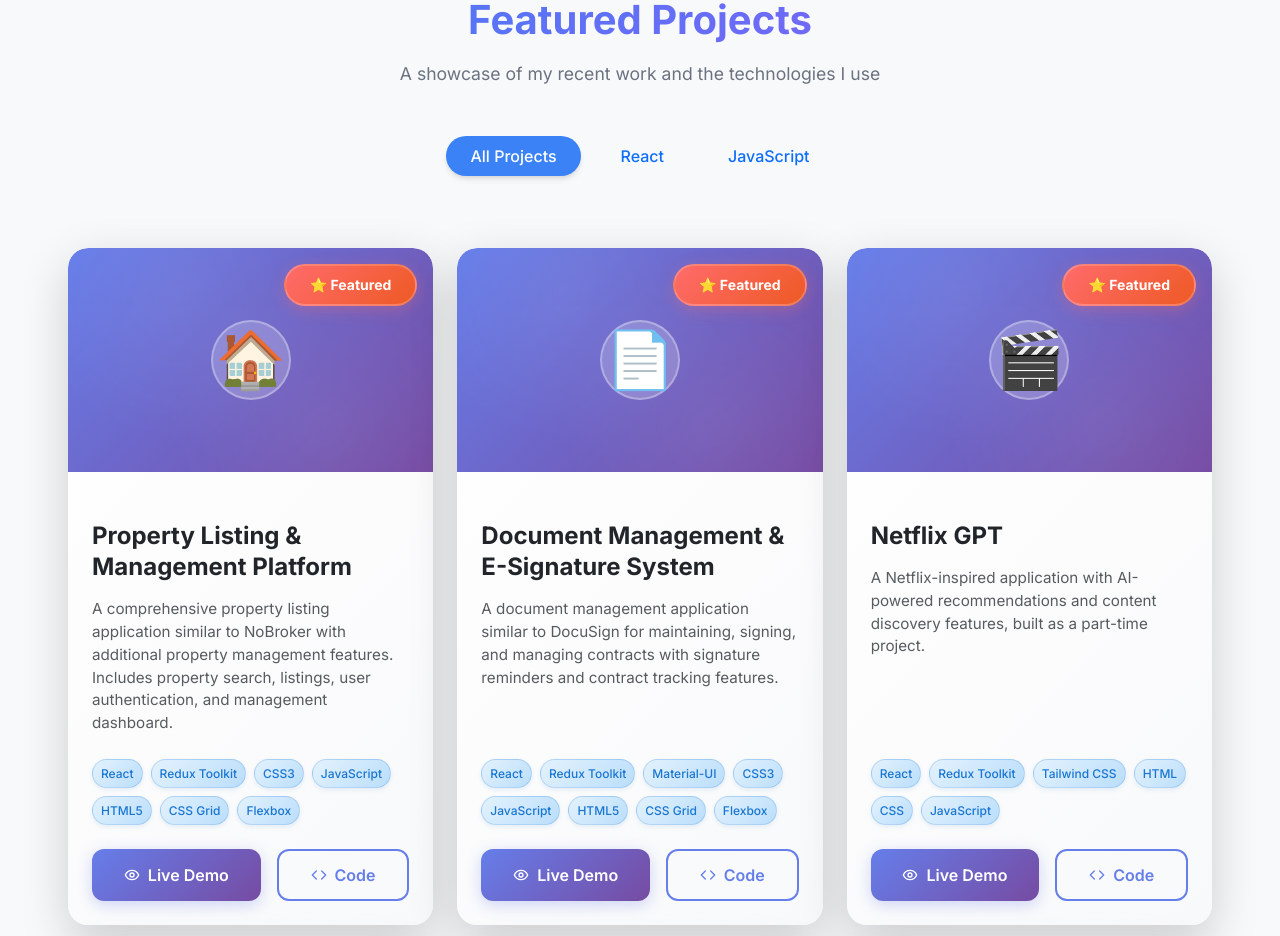
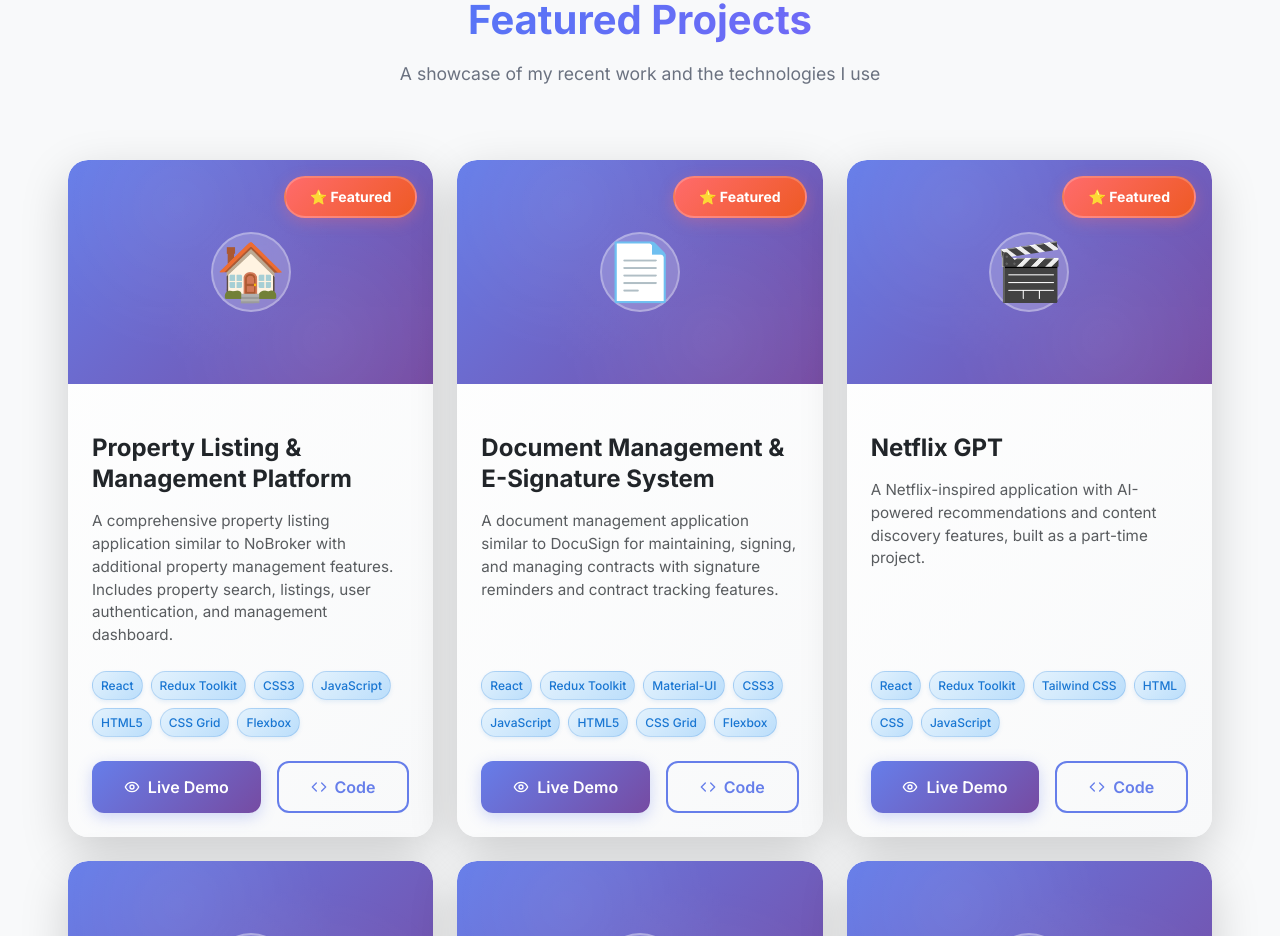
Before and after one commit to mahalteja/port_folio, a React (Create React App) app: page / in a window 1280 px wide. Shown: the part 4520-5456 px from the top of the page. Built offline with nearby package versions, Linux system fonts and the light colour scheme.

Commit message:
Filter options

```diff
--- a/src/components/Projects.js
+++ b/src/components/Projects.js
@@ -125,7 +125,7 @@
         </div>
 
         {/* Filter Buttons */}
-        <div className="d-flex justify-content-center mb-5">
+        {/* <div className="d-flex justify-content-center mb-5">
           <div className="d-flex flex-wrap gap-3">
             {categories.map((category) => (
               <button
@@ -137,7 +137,7 @@
               </button>
             ))}
           </div>
-        </div>
+        </div> */}
 
         {/* Projects Grid */}
         <div className="row g-4">
```
